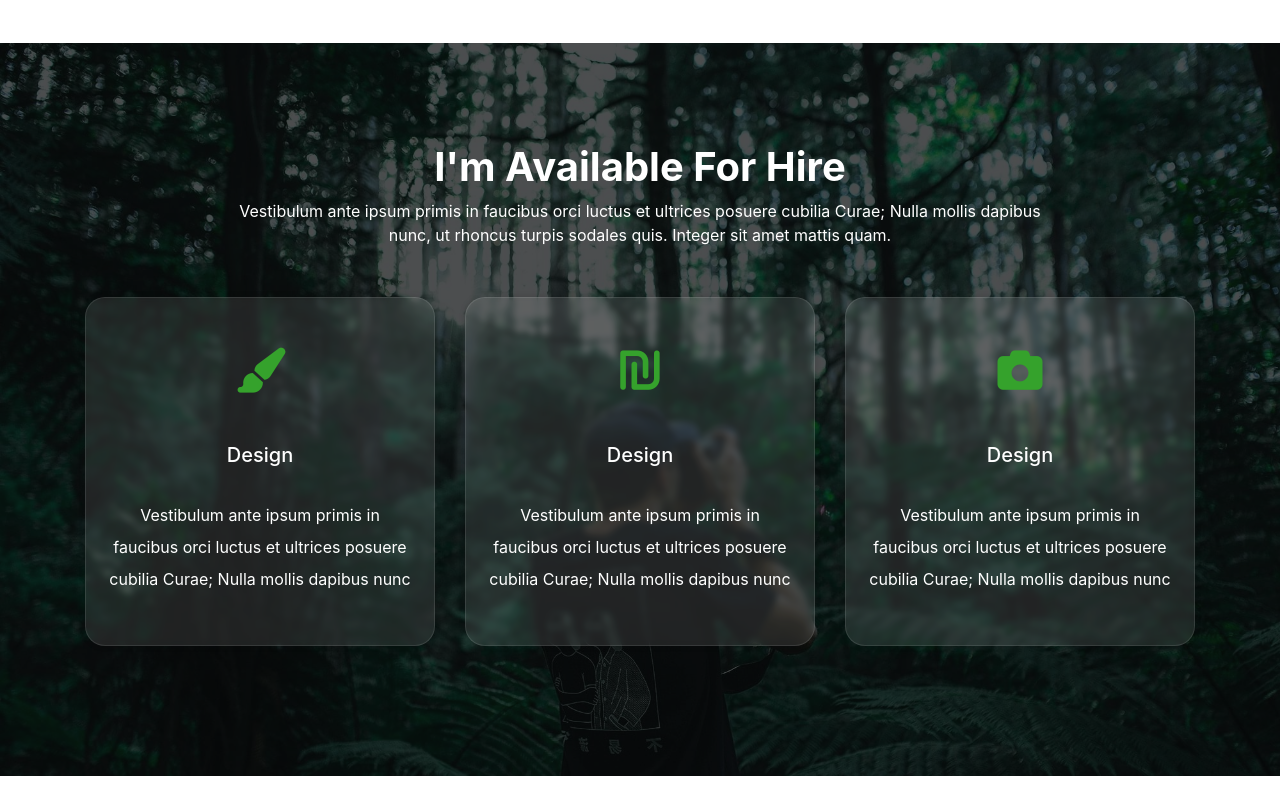
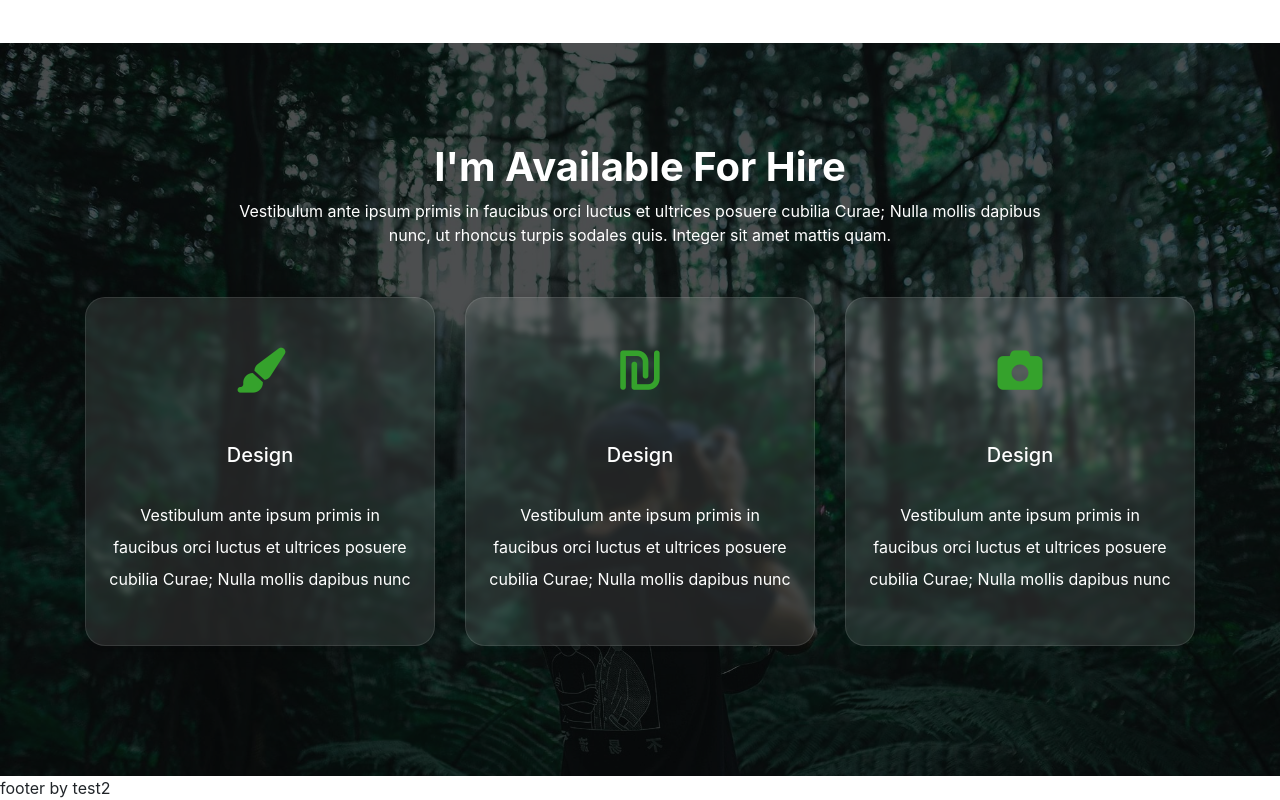
Before and after one commit to Hoang011/bc51_portfolio, a plain HTML site: page index.html in a window 1280 px wide. Shown: the part 2068-2868 px from the top of the page. Before the commit the page ends 2844 px from the top, so only its background shows below. Drawn offline with nearby package versions, Linux system fonts and the light colour scheme.

Commit message:
footer test2

```diff
--- a/index.html
+++ b/index.html
@@ -370,6 +370,7 @@
         </div>
       </div>
     </section>
+    <footer>footer by test2</footer>
 
 
 
```
